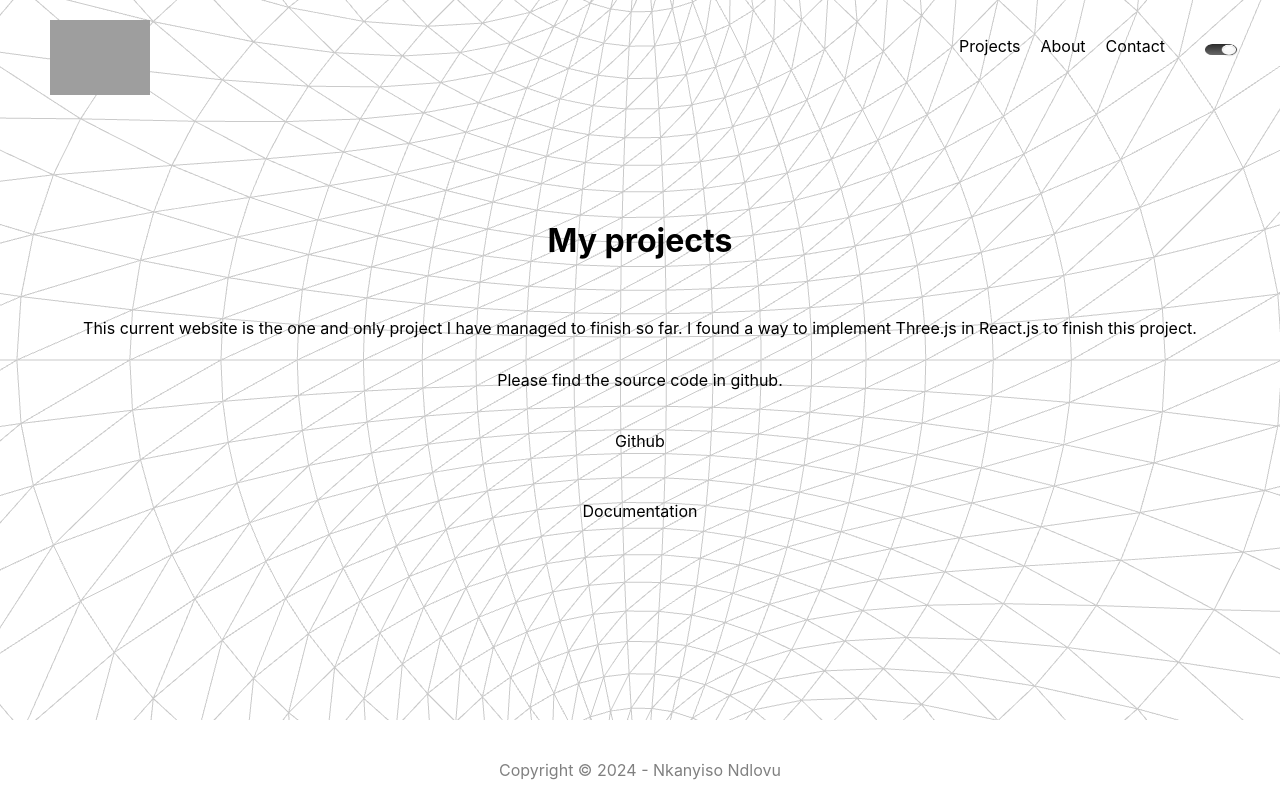
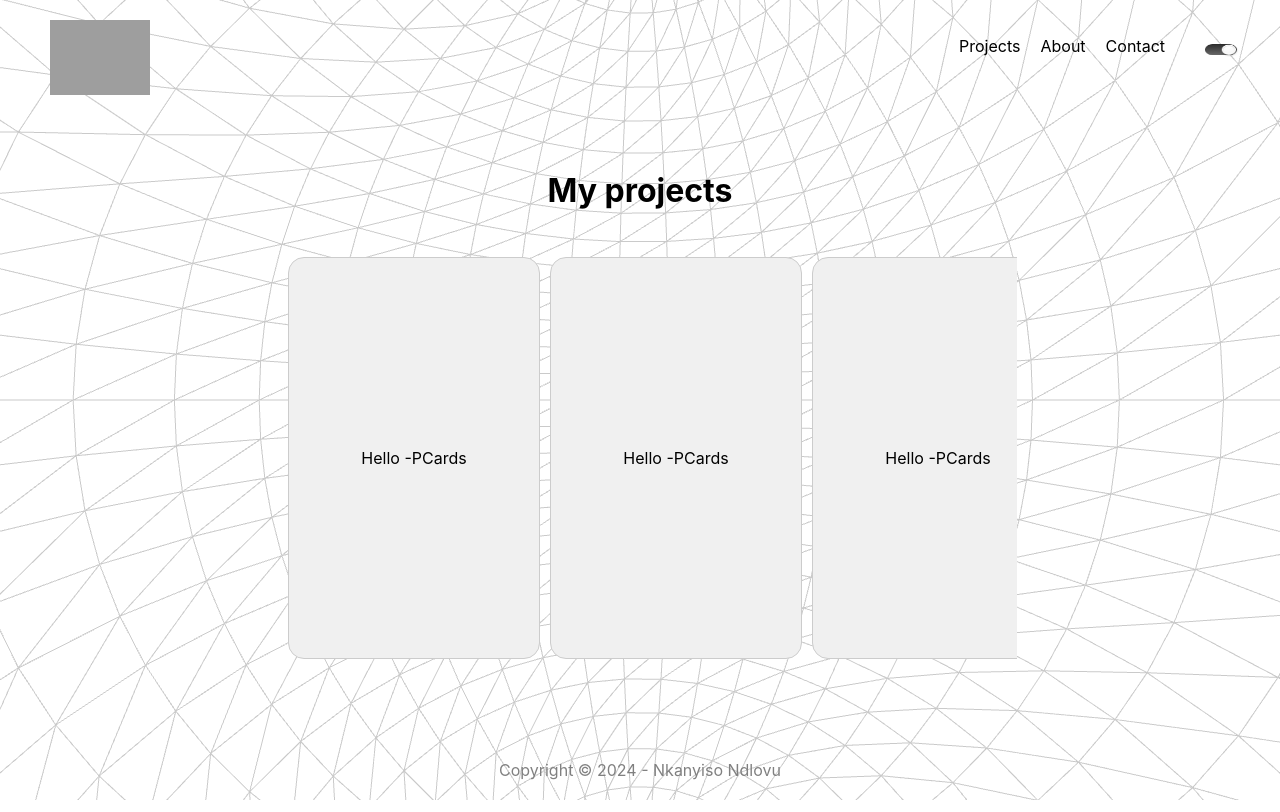
Before and after one commit to NkaLight/myWebsite, a React (Create React App) app: page /projects in a window 1280 px wide. Built offline with nearby package versions, Linux system fonts and the light colour scheme; grey boxes are pictures that could not be loaded.

Commit message:
Project list layout complete

```diff
--- a/src/App.css
+++ b/src/App.css
@@ -19,7 +19,7 @@
   z-index: 999;
 }
 .animation-container{
-  grid-row: 1 / span 2;
+  grid-row: 1 / span 3;
   grid-column: 1;
   position: relative; /* Maintain relative positioning for 3D animations */
 }
@@ -27,7 +27,7 @@
   grid-row: 2;
   grid-column: 1;
   position: absolute; /* Layer above the animation */
-  margin-top:80px;
+  margin-top:30px;
   display: flex;
   flex-direction: column;
   align-items: center;
@@ -337,6 +337,38 @@
 .fade-exit-active {
   opacity: 0;
 }
+
+/**Project List container*/
+.project-list-container {
+  display: flex; /* Arrange cards in a row */
+  overflow-x: auto; /* Enable horizontal scrolling */
+  overflow-y: hidden;
+  gap: 10px; /* Optional: Space between cards */
+  padding: 25px; /* Optional: Inner padding for the container */
+  white-space: nowrap;
+  width: 55%;
+  height: 400px;
+  -ms-overflow-style: none;  /* Internet Explorer 10+ */
+    scrollbar-width: none;  /* Firefox */
+}
+
+.project-list-container::-webkit-scrollbar { /**Ensuring the scrollbar is hidden*/
+  display: none;  /* Safari and Chrome */
+}
+
+/**Project Cards*/
+.card {
+  min-width: 250px; /* Set a minimum width for cards */
+  height: 400px;
+  background-color: #f0f0f0;
+  border: 1px solid #ccc;
+  border-radius: 16px;
+  display: flex;
+  justify-content: center;
+  align-items: center;
+  text-align: center;
+}
+
 /*Mobile Design specification*/
 @media (max-width: 640px) {
   .animation-container{
--- a/src/App.js
+++ b/src/App.js
@@ -8,11 +8,7 @@ import {
   BrowserRouter,
   Routes,
   Route,
-  useLocation,
-  Navigate
 } from "react-router-dom";
-import { CSSTransition, TransitionGroup } from 'react-transition-group';
-import Home from "./components/Pages/Home"
 import PageNotFound from "./components/Pages/404-Not-found"
 
 //Lazy loading all components
--- /dev/null
+++ b/src/components/PCards.jsx
@@ -0,0 +1,12 @@
+import React from "react";
+
+
+const PCards = (props)=>{
+    return(
+        <div className="card">
+            Hello -PCards
+        </div>
+    )
+}
+
+export default PCards
--- a/src/components/Pages/404-Not-found.js
+++ b/src/components/Pages/404-Not-found.js
@@ -1,8 +1,10 @@
 import React from "react";
-import { Link } from "react-router-dom";
+import { useNavigate, Link } from "react-router-dom";
 
 
 function PageNotFound(props){
+    function prevPage(){
+    }
 
     return(
         <div className="main-container" style={props.darkMode ? {color:"white"} : {color:"black"}}>
@@ -12,9 +14,10 @@ function PageNotFound(props){
             <br/> &&
             <br/>
             }
-            <p>You may have taken a wrong turn somewhere haha.</p>
+            <p>You must be lost you go back to the previous page or go to the home page.</p>
             <div className="main-rows-btns-container">
                 <Link to="/home" className={props.darkMode ? "main-btns-darkmode" : "main-btns-lightMode"}>Home</Link>
+                <Link to={-1} className={props.darkMode ? "main-btns-darkmode" : "main-btns-lightMode"}>Go Back</Link>
             </div>
 
         </div>
--- a/src/components/Pages/Project.js
+++ b/src/components/Pages/Project.js
@@ -1,20 +1,15 @@
 import React from "react";
+import PCards from "../PCards";
 
 function Project(props){
+    let arr = [1, 2, 3, 4, 5, 6, 7, 8, 9]
     return(
         <div className="main-container" style={props.darkMode ? {color:"white"} : {color:"black"}}>
             <h1>My projects</h1>
-            {!props.isMobile &&
-            <br/> &&
-            <br/> &&
-            <br/>
-            }
-            <p>This current website is the one and only project I have managed to finish so far. I found a way to implement Three.js in React.js to finish this project.</p>
-            <p>Please find the source code in github.</p>
-            <div className="main-rows-btns-container">
-                <a href="https://github.com/NkaLight/myWebsite" target="_blank" rel="noreferrer" className={props.darkMode ? "projects-btns-darkMode" : "projects-btns-lightMode"}>Github</a>
-
-                <a href="https://github.com/NkaLight/myWebsite/blob/main/README.md" target="_blank" rel="noreferrer" className={props.darkMode ? "projects-btns-darkMode" : "projects-btns-lightMode"}>Documentation</a>
+            <div className="project-list-container">
+                {arr.map((i) => {
+                    return <PCards id={i}/>
+                })}
             </div>
         </div>
     )
```
